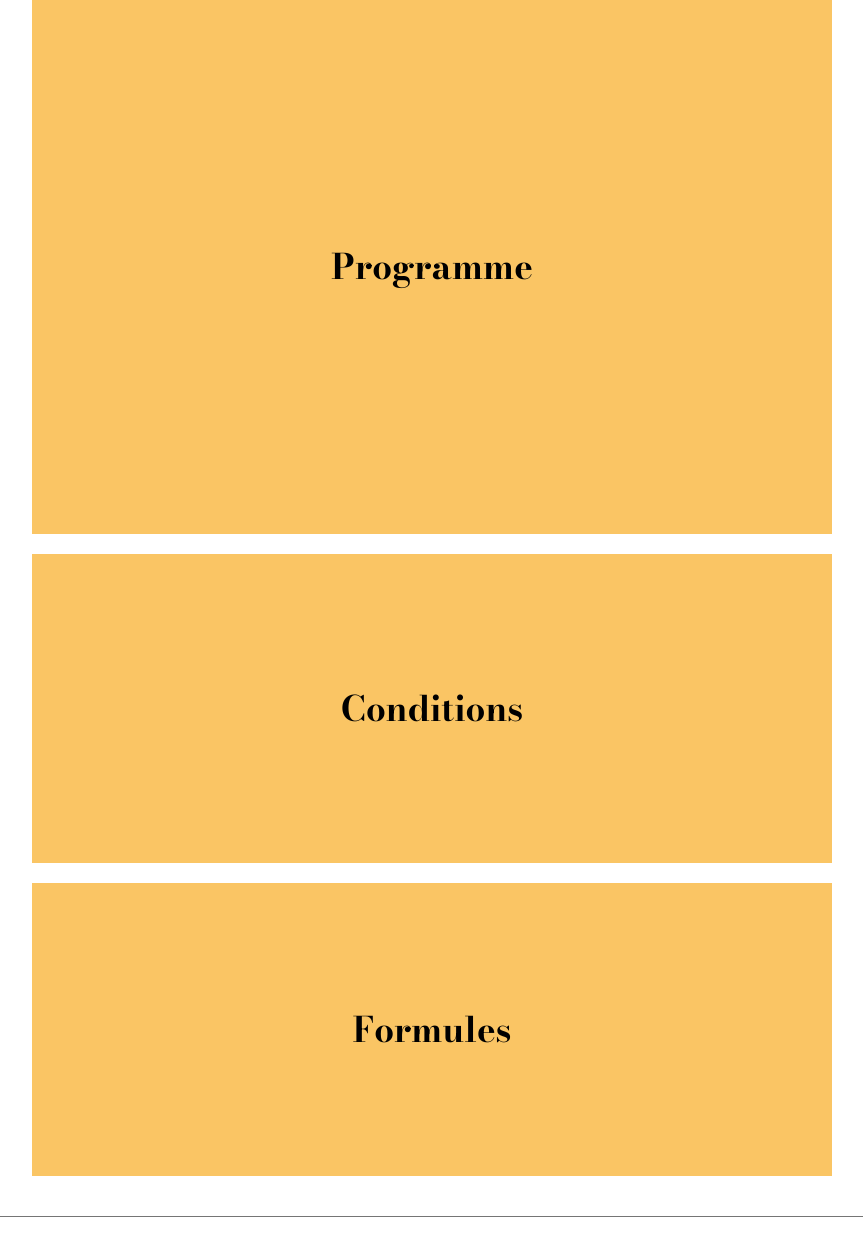
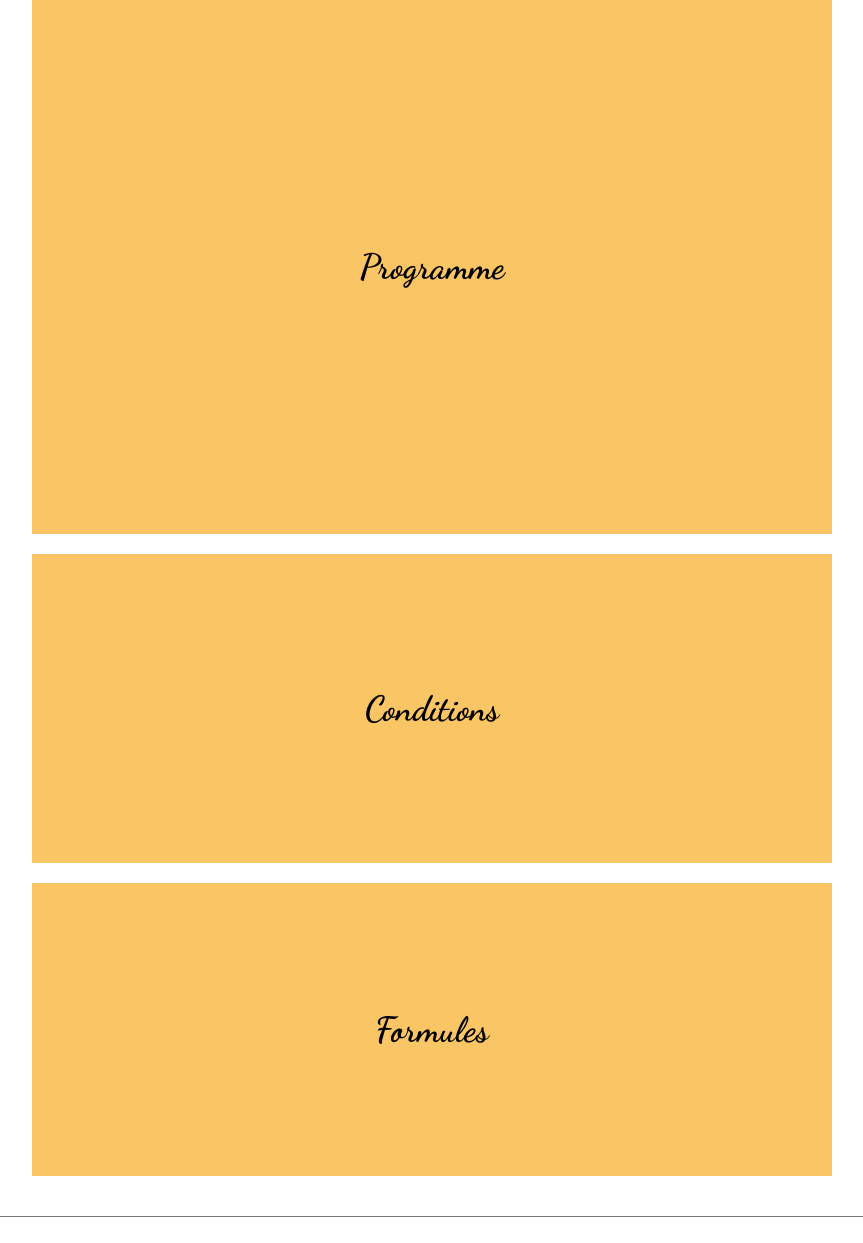
Before and after one commit to matteokeole/LaBrasserieDesEveques, a PHP site: page /atelier.html in a window 1280 px wide. Shown: the part 358-1601 px from the top of the page, without its empty margins (208-1071 px from the left). Run offline with PHP 8.4, Linux system fonts and the light colour scheme.

Commit message:
Added Dancing Script font

```diff
--- a/fonts/fonts.css
+++ b/fonts/fonts.css
@@ -6,6 +6,11 @@
 @font-face {
 	font-family: Bodoni; /* Bodoni Bold */
 	src: url(BodoniBold.ttf) format("truetype")
+}
+
+@font-face {
+	font-family: "Dancing Script"; /* Dancing Script Bold */
+	src: url(DancingScriptBold.ttf) format("truetype")
 }
 
 @font-face {
@@ -92,6 +97,10 @@ input, textarea {
 
 main > p {padding: 0 20%}
 
+/* card titles */
+
+.card-title {font-family: "Dancing Script"}
+
 /* list items */
 
 .info li {padding-top: 20px}
--- a/index.html
+++ b/index.html
@@ -25,7 +25,7 @@
 
 				this.onscroll = function() {
 					banner_height = calc_banner_height();
-					banner.style.top = (this.scrollY / 3) + "px";
+					banner.style.top = (this.scrollY / 1.5) + "px";
 					if (this.scrollY < banner_height) {
 						// top of the page
 						header.classList.add("top");
```
Also changed, not shown: fonts/DancingScriptBold.ttf (added).
